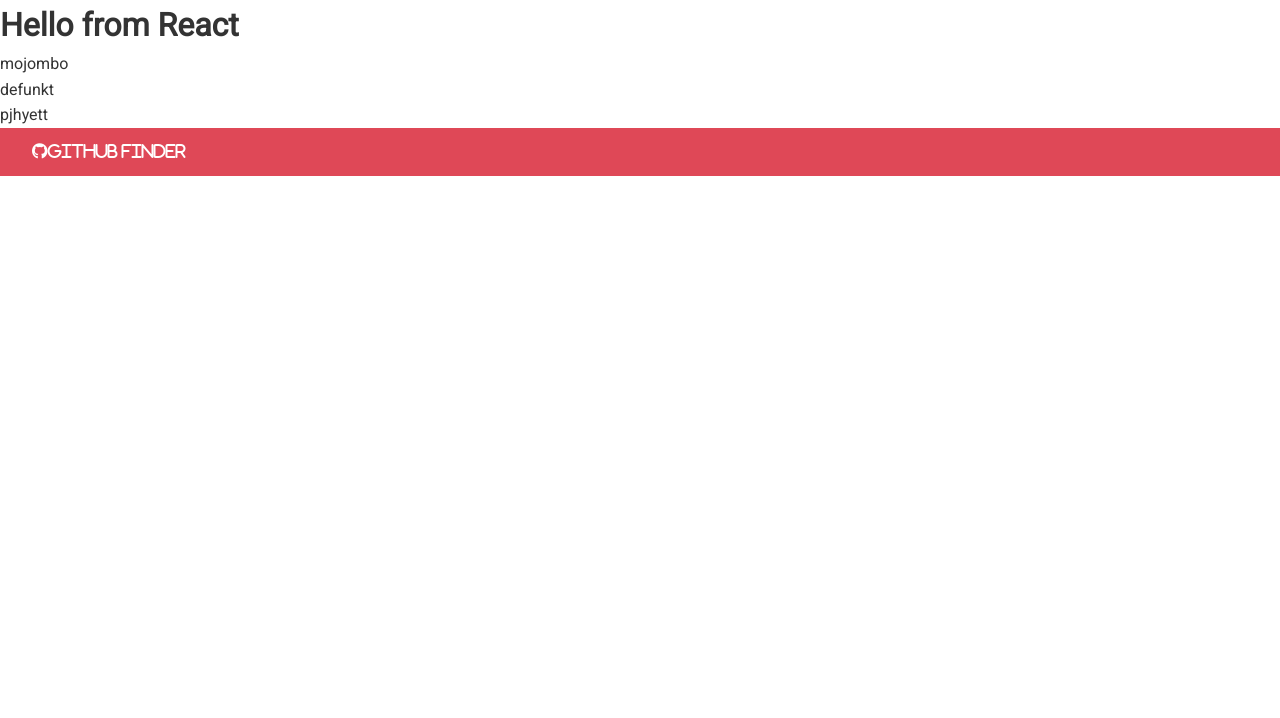
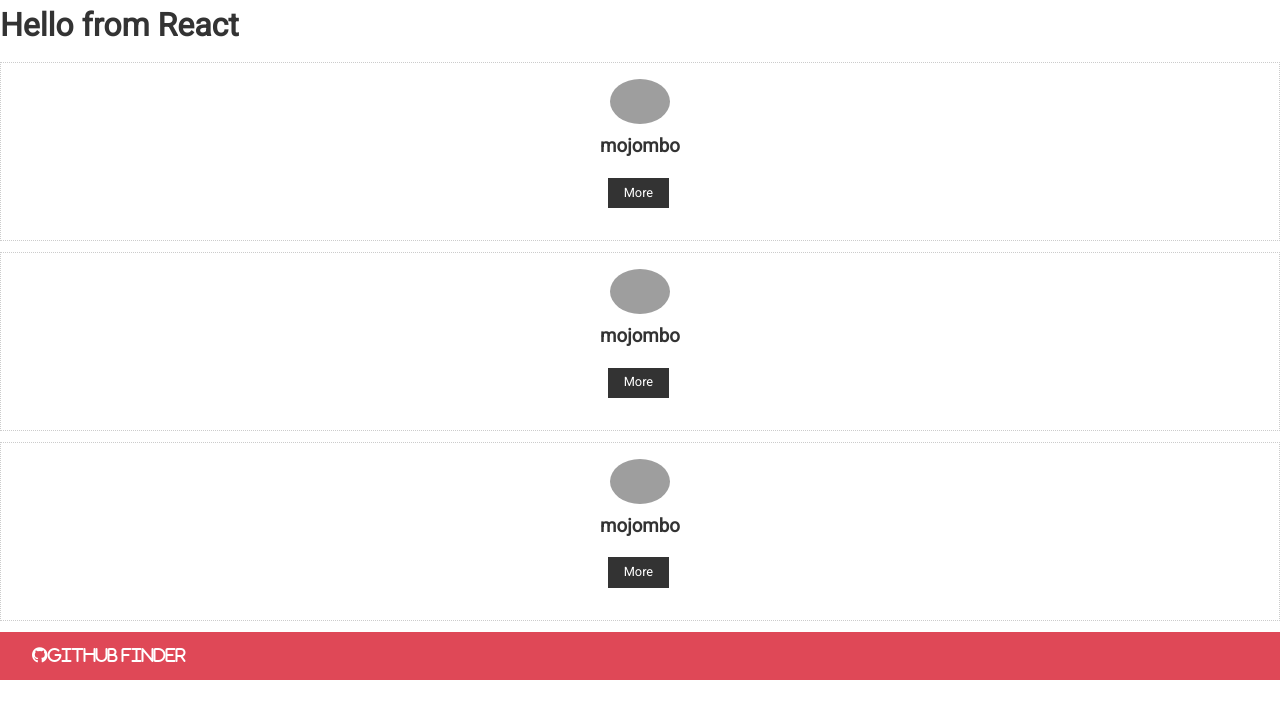
Before and after one commit to RdotSilva/React-GitHub-Finder, a React (Create React App) app: page / in a window 1280 px wide. Shown: the top 718 px of the page. Built offline with nearby package versions, Linux system fonts and the light colour scheme; grey boxes are pictures that could not be loaded.

Commit message:
Add UserItem to Users and render with map

```diff
--- a/src/components/users/Users.js
+++ b/src/components/users/Users.js
@@ -1,4 +1,5 @@
 import React, { Component } from "react";
+import UserItem from "./UserItem";
 
 class Users extends Component {
 	state = {
@@ -28,7 +29,7 @@ class Users extends Component {
 		return (
 			<div>
 				{this.state.users.map(user => (
-					<div key={user.id}>{user.login}</div>
+					<UserItem key={user.id} user={user} />
 				))}
 			</div>
 		);
```
